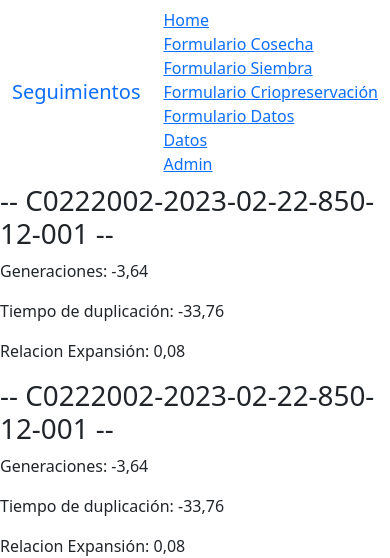
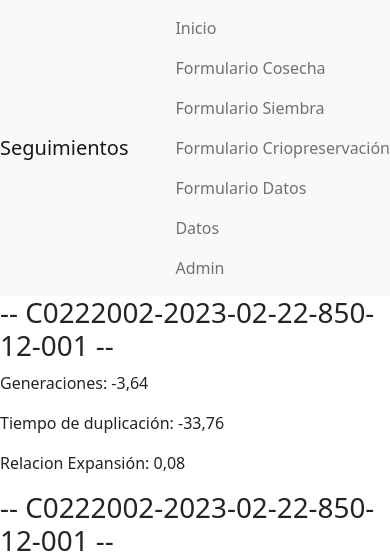
Before and after one commit to IsaMaru98/SeguimientoAlogenicas, a Django app: page /datos/ in a window 390 px wide. Shown: the top 558 px of the page. Run offline with Django 4.2, Linux system fonts and the light colour scheme; data comes from the database, SQL or seed files in the repository.

Commit message:
se agraga barra de navegacion mas o menos responsiva

```diff
--- a/Seguimiento_Alogenicas/settings.py
+++ b/Seguimiento_Alogenicas/settings.py
@@ -37,6 +37,7 @@ INSTALLED_APPS = [
     'django.contrib.sessions',
     'django.contrib.messages',
     'django.contrib.staticfiles',
+    'bootstrap4',
     'formularios'
 ]
 
--- a/formularios/templates/formularios/base.html
+++ b/formularios/templates/formularios/base.html
@@ -9,36 +9,37 @@
     <title>{% block title %}{% endblock %}</title>
 </head>
 <body>
-   <header>
-    <nav class="navbar navbar-default">
-        <div class="container-fluid">
-          <div class="navbar-header">
-            <a class="navbar-brand" href="/">Seguimientos</a>
-          </div>
-          <ul class="nav navbar-nav">
-            <li class="active"><a href="/">Home</a></li>
-            <li>
-                <a href="/formulario_cosecha/"> Formulario Cosecha</a>
+
+    <nav class="navbar navbar-expand-lg navbar-light bg-light">
+
+          <a class="navbar-brand" href="/">Seguimientos</a>
+          <ul class="navbar-nav mr-auto">
+            <li class="nav-item active">
+                <a class="nav-link" href="/">Inicio</a>
+              </li>
+
+              <li class="nav-item">
+                <a class="nav-link" href="/formulario_cosecha/"> Formulario Cosecha </a>
+              </li>
+
+            <li class="nav-item">
+                <a class="nav-link" href="/formulario_siembra/"> Formulario Siembra</a>
             </li>
-            <li>
-                <a href="/formulario_siembra/"> Formulario Siembra</a>
+            <li class="nav-item">
+                <a  class="nav-link"  href="/formulario_criopreservacion/"> Formulario Criopreservación</a>
             </li>
-            <li>
-                <a href="/formulario_criopreservacion/"> Formulario Criopreservación</a>
+            <li class="nav-item">
+                <a class="nav-link" href="/formulario_datos"> Formulario Datos</a>
             </li>
-            <li>
-                <a href="/formulario_datos"> Formulario Datos</a>
+            <li class="nav-item">
+                <a class="nav-link" href="/datos/">Datos</a>
             </li>
-            <li>
-                <a href="/datos/">Datos</a>
-            </li>
-            <li>
-                <a href="/admin/">Admin</a>
+            <li class="nav-item">
+                <a class="nav-link" href="/admin/">Admin</a>
             </li>
           </ul>
-        </div>
+
       </nav>
-   </header>
 
 
     {% block content %}
```
